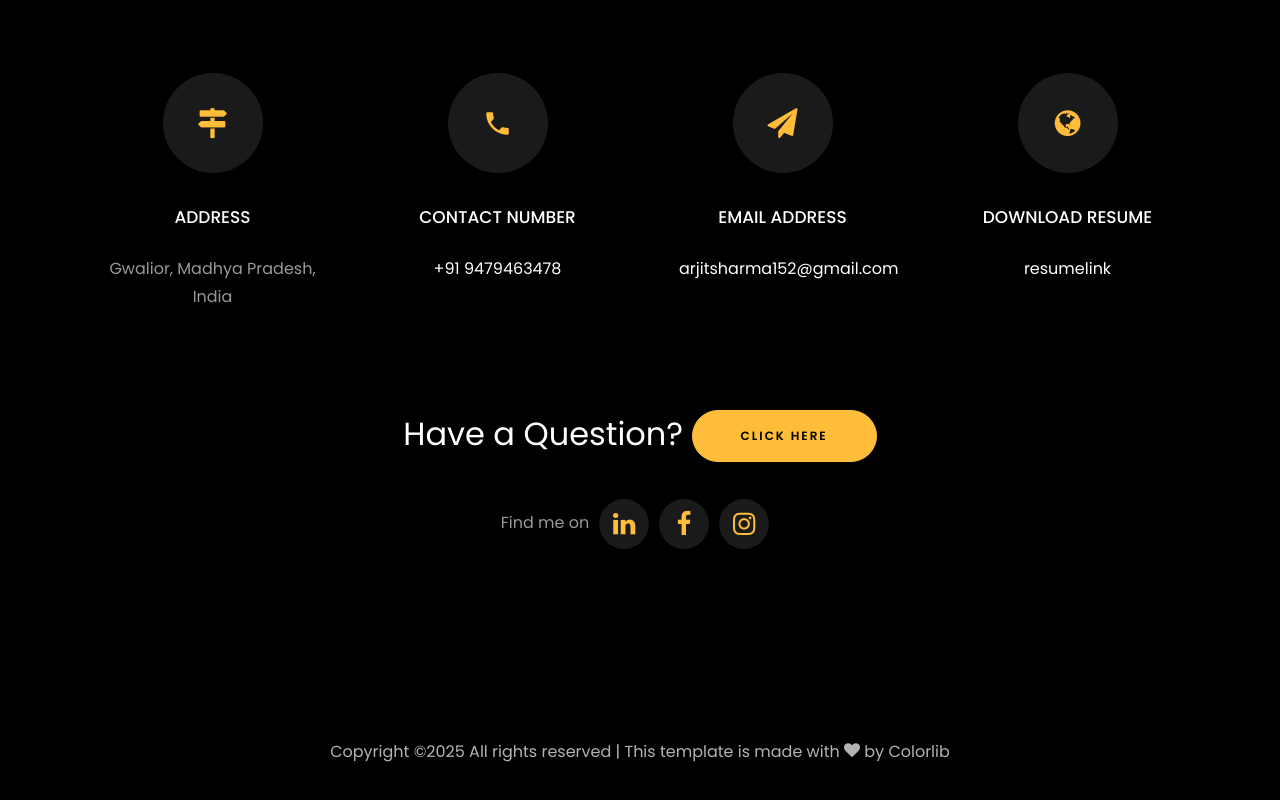
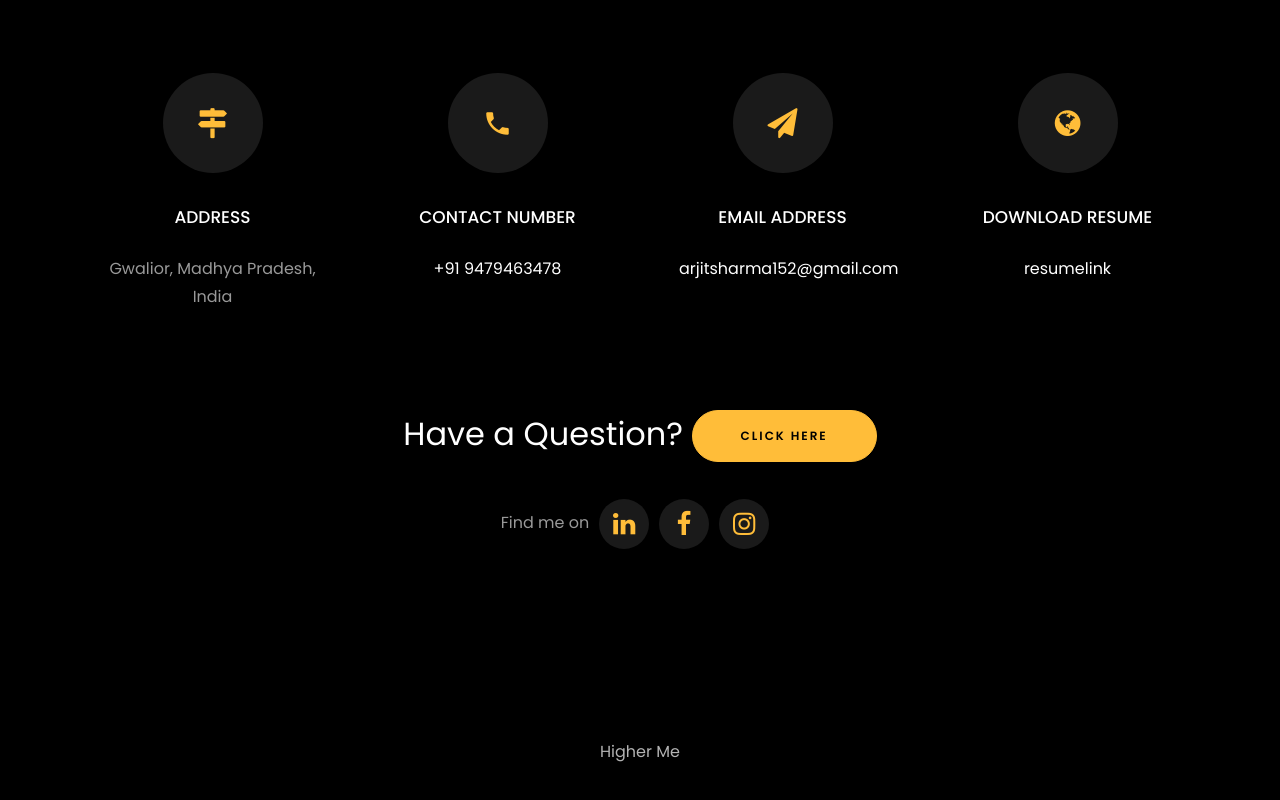
Before and after one commit to Arjit-Sharma001/Resume, a plain HTML site: page index.html in a window 1280 px wide. Shown: the part 5779-6579 px from the top of the page. Drawn offline with Linux system fonts and the light colour scheme; animation ran at ten frames a second; files whose address does not match are found by name.

Commit message:
Update index.html

```diff
--- a/index.html
+++ b/index.html
@@ -641,9 +641,7 @@
 		  <div class="row">
 			<div class="col-md-12 text-center">
 
-			  <p><!-- Link back to Colorlib can't be removed. Template is licensed under CC BY 3.0. -->
-	Copyright &copy;<script>document.write(new Date().getFullYear());</script> All rights reserved | This template is made with <i class="icon-heart color-danger" aria-hidden="true"></i> by <a href="https://colorlib.com" target="_blank">Colorlib</a>
-	<!-- Link back to Colorlib can't be removed. Template is licensed under CC BY 3.0. --></p>
+			  <p>Higher Me</p>
 			</div>
 		  </div>
 		</div>
```
